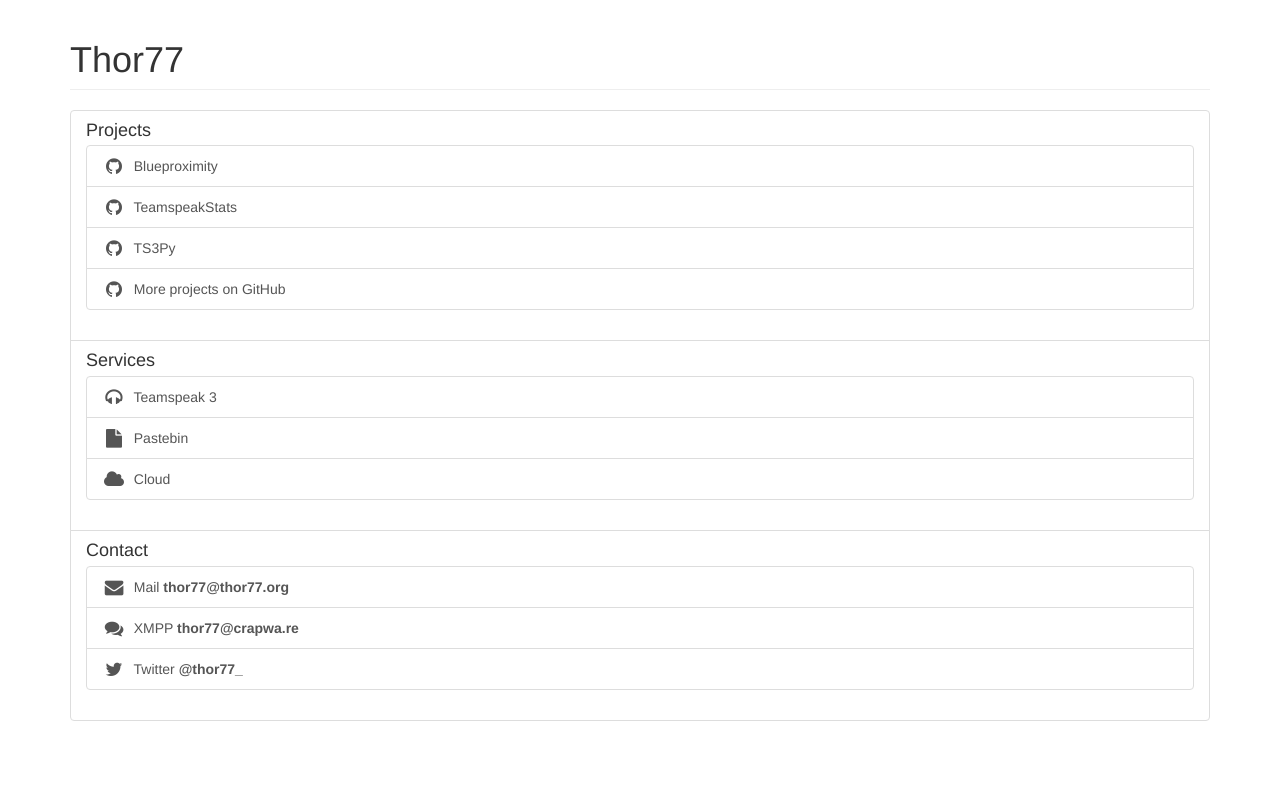
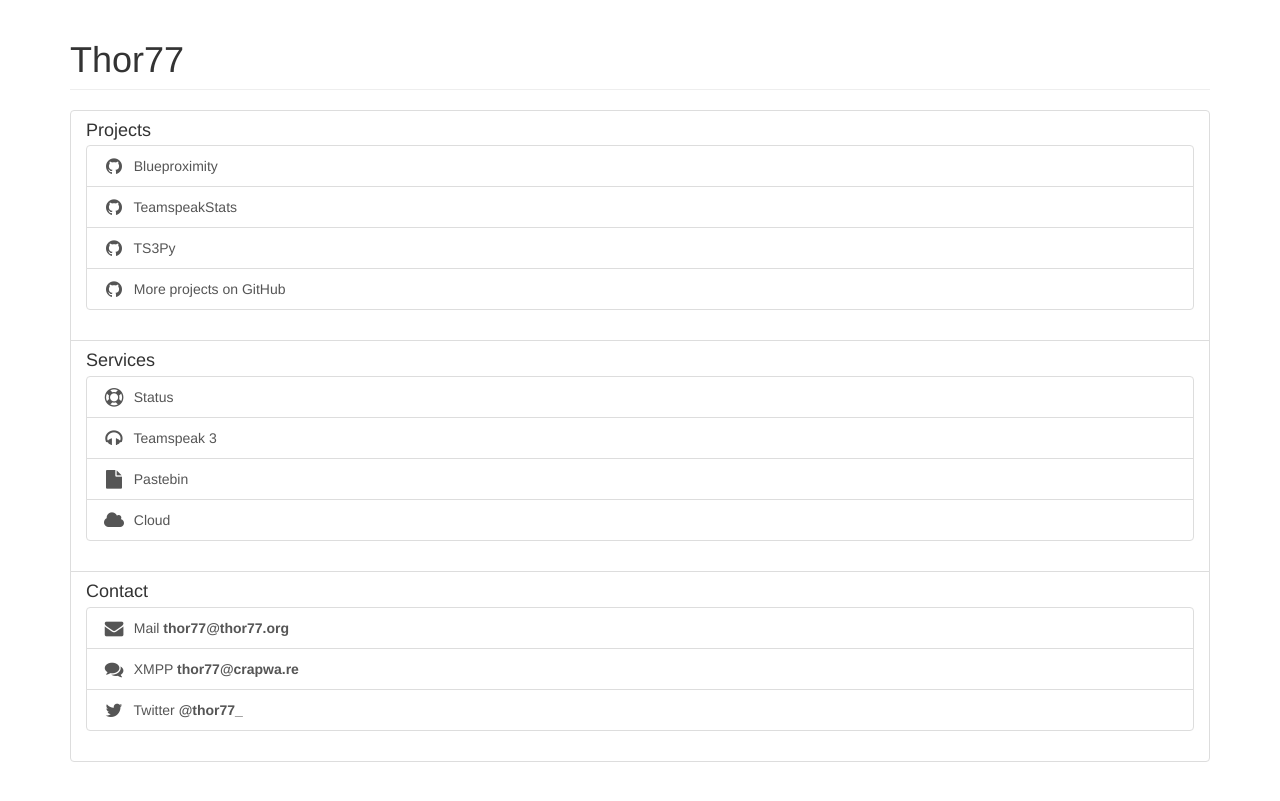
Before and after one commit to Thor77/thor77.org, a Jekyll site: the page built from index.html, in a window 1280 px wide. Shown: the top 801 px of the page. Built offline with Jekyll 4.4.1, drawn with Linux system fonts in a browser that asks for light colours.

Commit message:
Add status-service

```diff
--- a/_data/services.yml
+++ b/_data/services.yml
@@ -1,3 +1,7 @@
+- name: Status
+  url: https://status.crapwa.re/
+  icon: life-ring
+
 - name: Teamspeak 3
   url: https://teamspeak.crapwa.re
   icon: headphones
```
